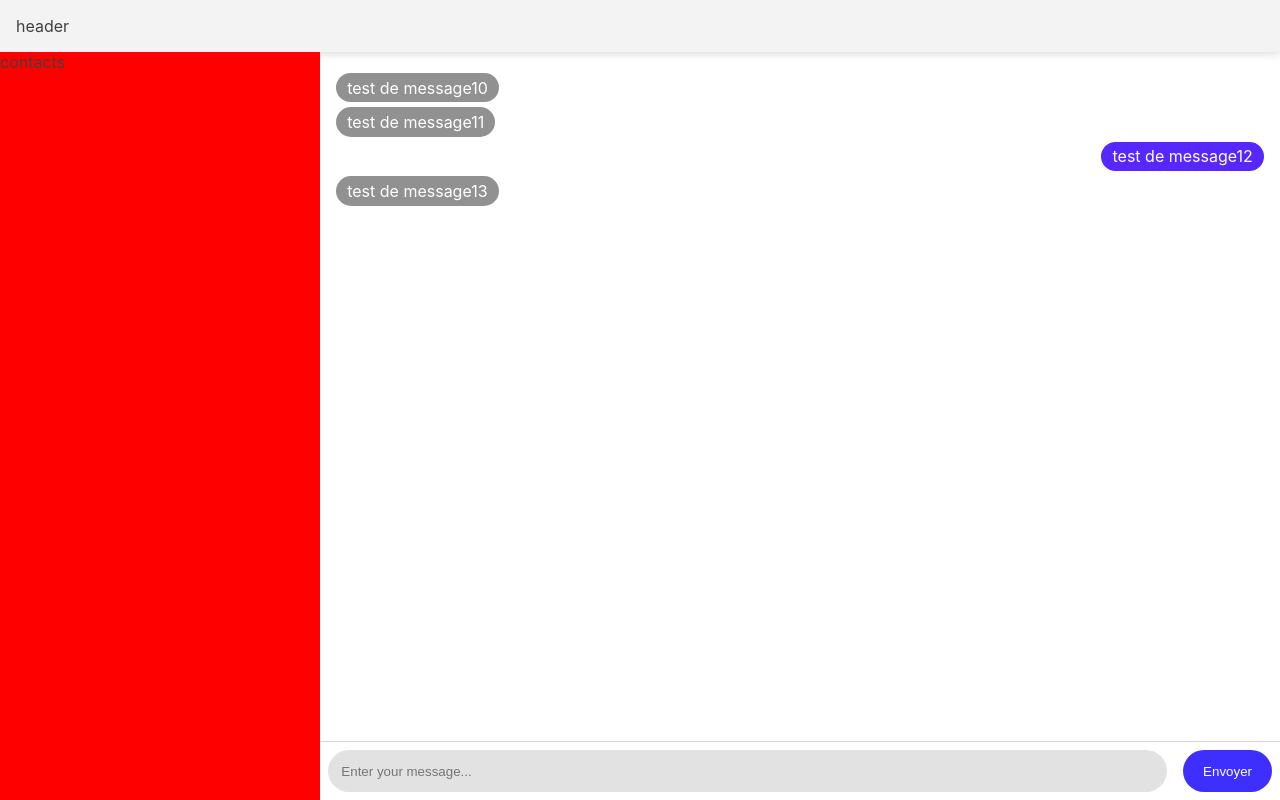
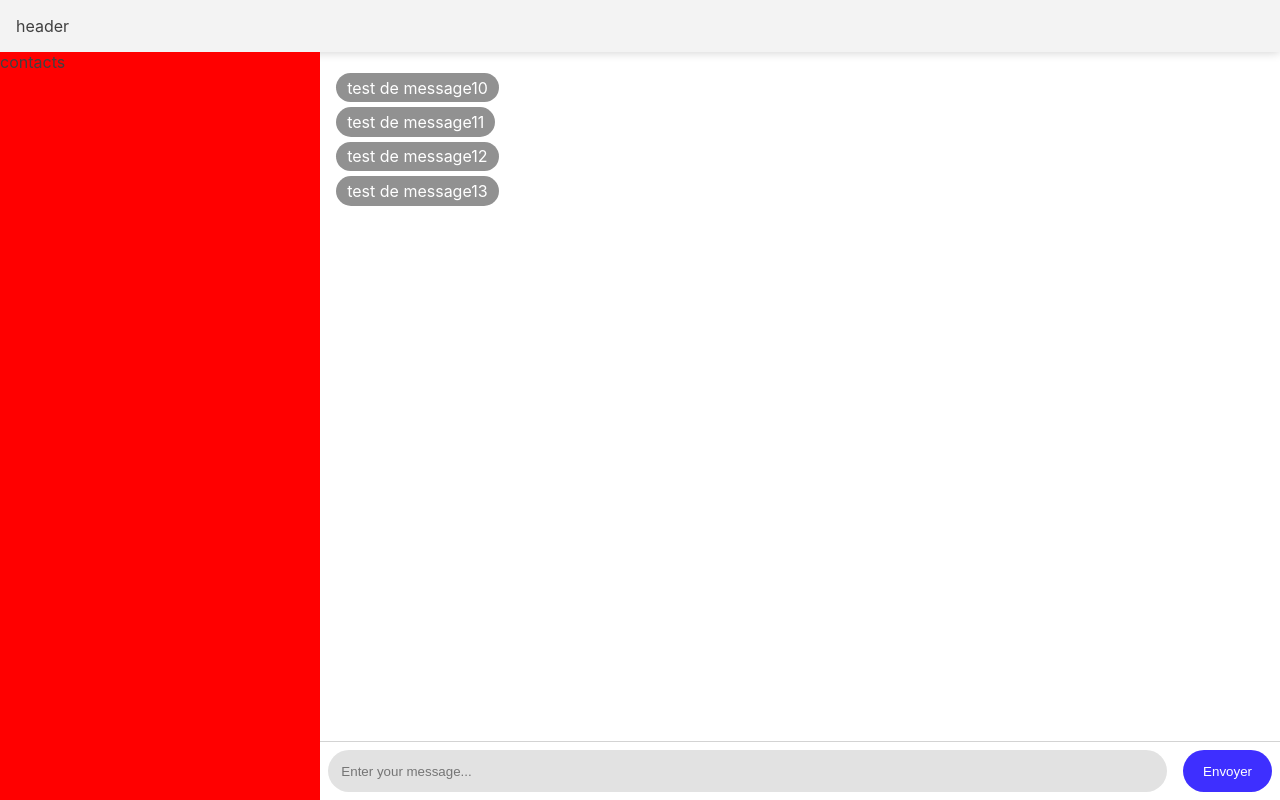
Before and after one commit to JeremyGendre/socket-io-chat-app, a React (Create React App) app in the folder client/: page / in a window 1280 px wide. Built offline with nearby package versions, Linux system fonts and the light colour scheme; no server answers.

Commit message:
start to manage user

```diff
--- a/client/src/App.tsx
+++ b/client/src/App.tsx
@@ -2,13 +2,16 @@ import React from 'react';
 import './style/App.css';
 import Header from "./components/header/Header";
 import Content from "./components/content/Content";
+import UserContextProvider from "./context/UserContext";
 
 function App() {
     return (
-        <div className="app">
-            <Header/>
-            <Content/>
-        </div>
+        <UserContextProvider>
+            <div className="app">
+                <Header/>
+                <Content/>
+            </div>
+        </UserContextProvider>
     );
 }
 
--- a/client/src/components/content/chat/InputBar.tsx
+++ b/client/src/components/content/chat/InputBar.tsx
@@ -1,16 +1,33 @@
-import React, {FormEvent} from "react";
+import React, {FormEvent, useContext, useState} from "react";
 import '../../../style/chat/inputbar.css';
+import {ChatContext} from "../../../context/ChatContext";
+import {UserContext} from "../../../context/UserContext";
 
 export default function InputBar(){
+    const chatContext = useContext(ChatContext);
+    const userContext = useContext(UserContext);
+    const [newMessage, setNewMessage] = useState('');
+
+    if(!userContext.user){return (<>Vous devez être connecté pour envoyer un message</>)}
 
     const handleSubmit = (e:FormEvent) => {
         e.preventDefault();
         console.log('submitting');
+        const authorId = userContext.user ? userContext.user.id : 1;
+        chatContext.addMessage({value: newMessage, authorId: authorId, createdAt: new Date()});
+        setNewMessage('');
     };
 
     return(
         <form onSubmit={handleSubmit} className="input-bar-container">
-            <input type="text" placeholder="Enter your message..." required autoFocus/>
+            <input
+                type="text"
+                placeholder="Enter your message..."
+                required
+                autoFocus
+                value={newMessage}
+                onChange={(e) => {setNewMessage(e.target.value)}}
+            />
             <button type="submit">Envoyer</button>
         </form>
     );
--- a/client/src/components/content/chat/Message.tsx
+++ b/client/src/components/content/chat/Message.tsx
@@ -1,13 +1,16 @@
-import React from "react";
+import React, {useContext} from "react";
 import {MessageType} from "../../../type/Message";
 import '../../../style/chat/message.css';
+import {UserContext} from "../../../context/UserContext";
 
 type Type = {
     message: MessageType
 };
 
 export default function Message({message}: Type){
-    const isOwnerMessage = (message.authorId === 1);
+    const userContext = useContext(UserContext);
+
+    const isOwnerMessage = (message.authorId === userContext.user?.id);
     return(
         <div className={`message-row ${isOwnerMessage ? 'message-row-owner' : ''}`}>
             <div className={`message-container message${!isOwnerMessage ? '-not' : ''}-owner-container`}>
--- a/client/src/context/ChatContext.tsx
+++ b/client/src/context/ChatContext.tsx
@@ -1,5 +1,5 @@
 import React, {createContext, PropsWithChildren, useEffect, useState} from 'react';
-import {ChatContextType} from "../type/ChatContext";
+import {ChatContextType} from "../type/context/ChatContext";
 import {MessageType} from "../type/Message";
 
 const contextDefaultValue: ChatContextType = {
--- /dev/null
+++ b/client/src/context/UserContext.tsx
@@ -0,0 +1,34 @@
+import React, {createContext, PropsWithChildren, useEffect, useState} from 'react';
+import {UserContextType} from "../type/context/UserContext";
+import {UserType} from "../type/User";
+import {getRandomInt} from "../utils/main";
+
+const contextDefaultValue: UserContextType = {
+    user: null,
+    setUser : () => {}
+};
+
+export const UserContext = createContext<UserContextType>(contextDefaultValue);
+
+export default function UserContextProvider({children}: PropsWithChildren<any>){
+    const [user, setUser] = useState<UserType|null>(null);
+
+    useEffect(() => {
+        const uid = getRandomInt(9999999);
+        setUser({
+            id: uid,
+            name: `Jean Hubert${uid}`,
+            username: `ouaisre${uid}`,
+            email: `ouaisre${uid}@gmail.com`
+        });// TODO : Real user
+    },[]);
+
+    return(
+        <UserContext.Provider value={{
+            user: user,
+            setUser: setUser
+        }}>
+            {children}
+        </UserContext.Provider>
+    );
+}
--- /dev/null
+++ b/client/src/type/User.ts
@@ -0,0 +1,6 @@
+export interface UserType{
+    id: number,
+    name: string,
+    username: string,
+    email: string
+}
--- a/client/src/type/ChatContext.ts
+++ b/client/src/type/context/ChatContext.ts
@@ -1,4 +1,4 @@
-import {MessageType} from "./Message";
+import {MessageType} from "../Message";
 
 export interface ChatContextType {
     messages: Array<MessageType>,
--- /dev/null
+++ b/client/src/type/context/UserContext.ts
@@ -0,0 +1,6 @@
+import {UserType} from "../User";
+
+export interface UserContextType {
+    user: UserType|null,
+    setUser(user: UserType): void
+}
--- /dev/null
+++ b/client/src/utils/main.ts
@@ -0,0 +1,7 @@
+/**
+ * Get a random int
+ * @param max
+ */
+export function getRandomInt(max: number) {
+    return Math.floor(Math.random() * max);
+}
```
